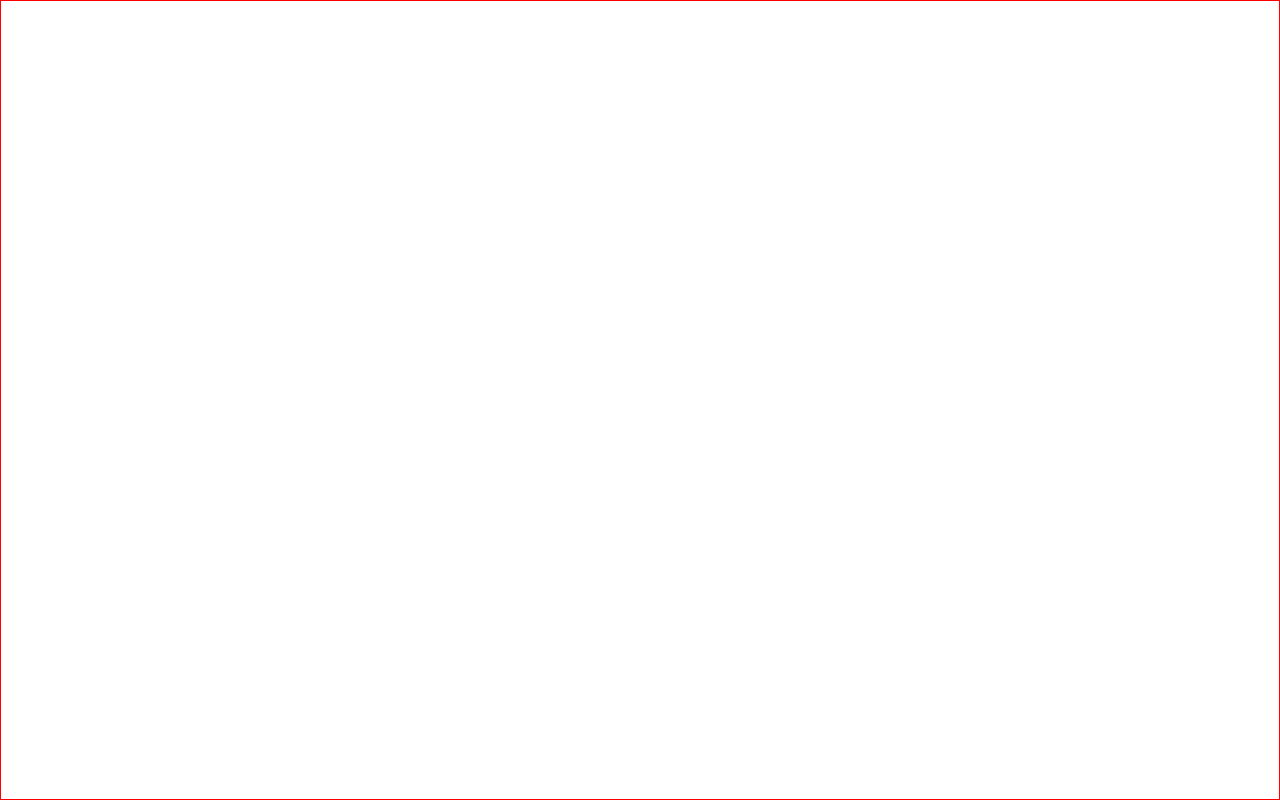
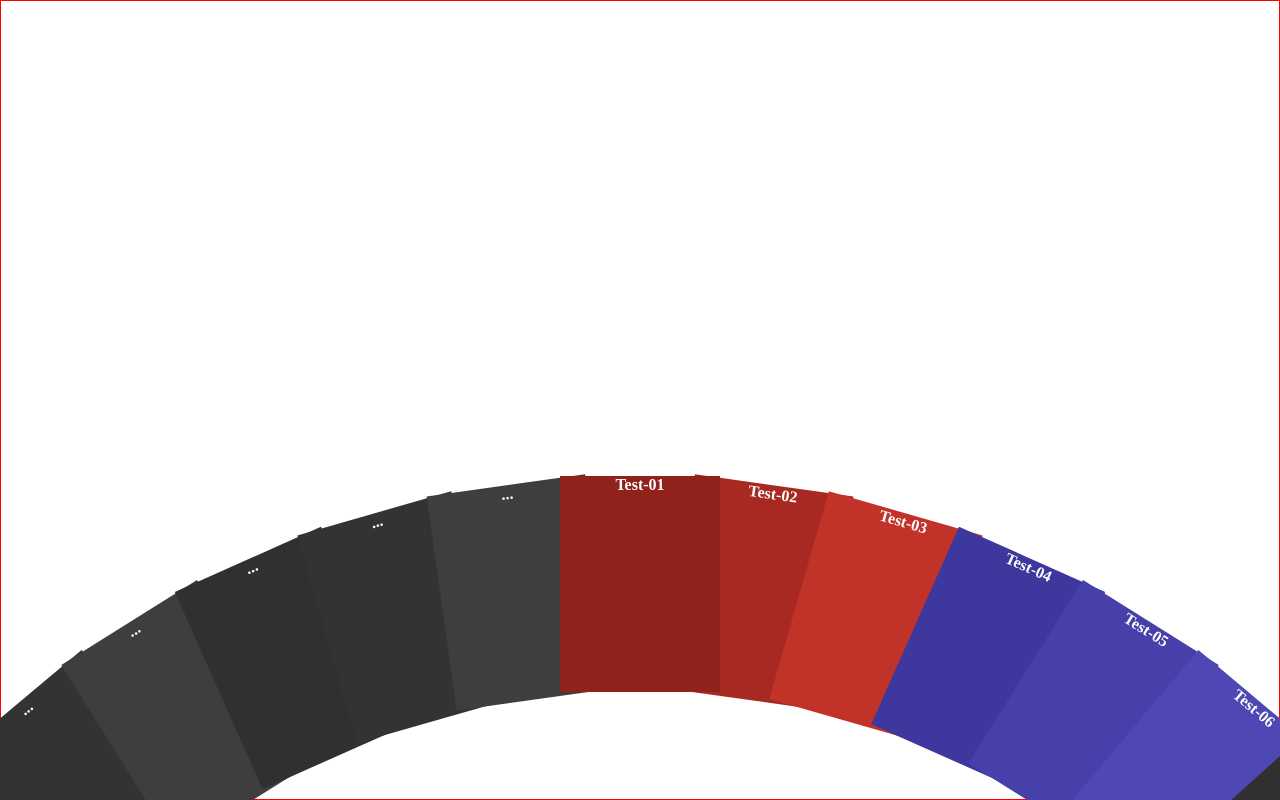
Before and after one commit to Rowan-Hyeho-Song/Rowan-Hyeho-Song.github.io, a React (Create React App) app: page / in a window 1280 px wide. Built offline with nearby package versions, Linux system fonts and the light colour scheme.

Commit message:
Update CardSlider.js
슬라이더의 아이템이 현재 focus되어있는 아이템을 기준으로 좌우로 자동 배치되도록 수정 (infinity scroll)

```diff
--- a/src/components/CardSlider.js
+++ b/src/components/CardSlider.js
@@ -1,7 +1,5 @@
 import styled from 'styled-components';
 import { useState, useEffect } from 'react';
-import { useWindowSize } from 'hooks/useWidowSize';
-import { throttle, debounce } from 'lodash';
 
 const Container = styled.div`
 position: relative;
@@ -13,48 +11,116 @@ const Container = styled.div`
 border: 1px solid red;
 `;
 
-const CardWrapper = styled.ul`
+const CardWrapper = styled.ul.attrs((props) => {
+    const { position, innerRadius, rotate } = props;
+    const [x, y] = position.split(" ");
+    const pos = ["0px", "0px"];
+    switch(x) {
+        case "left": pos[0] = `calc(-50vw - ${innerRadius})`; break;
+        case "right": pos[0] = `calc(50vw + ${innerRadius})`; break;
+        default: break;
+    };
+    switch(y) {
+        case "top": pos[1] = `calc(-50vh - ${innerRadius})`; break;
+        case "bottom": pos[1] = `calc(50vh + ${innerRadius})`; break;
+        default: break;
+    };
+
+    return {
+        style: {
+            transform: `translate(${pos.join(",")}) rotate(${rotate}deg)`
+        }
+    }
+})`
 list-style-type: none;
 transition: transform .1s;
 
 display: flex;
 justify-content: center;
-    align-items: center;
+align-items: flex-end;
 
 transform-origin: center center;
-    transform: translateY(1300px) rotate(${({ rotate }) => rotate}deg);
-    background-color: red;
-    width: 100px;
-    height: 100px;
 margin: 0;
 padding: 0;
 `;
 
-const Card = styled.li`
+const Card = styled.li.attrs((props) => ({
+    backgroundColor: props.color
+}))`
 position: absolute;
-    width: 30vh;
-    height: 40vh;
-    background-color: #00000022;
-    border: 1px solid #333333;
+width: 20vh;
+height: 27vh;
 
 text-align: center;
 font-weight: 600;
 z-index: 0;
 
 cursor: pointer;
-    transform-origin: center center;
+transform-origin: center bottom;
+color: white;
 
-    &:hover {
-        background-color: #FF555522;
+-webkit-user-select:none;
+-moz-user-select:none;
+-ms-user-select:none;
+user-select:none;
+
+&.focus, &:hover {
     z-index: 2;
 }
 `;
 
 function CardSlider (props) {
-    const { items } = props;
+    const {
+        items,
+        innerRadius = "0px",
+        floatViewport = "50%" // Card 크기 기준
+    } = props;
 
-    const windowSize = useWindowSize();
-    const [currentArc, setCurrentArc] = useState(0);
+    const [curArc, setCurArc] = useState(0);
+    const [curFocus, setCurFocus] = useState(0);
+    const [cardList, setCardList] = useState([]);
+
+    const itemSize = items.length
+    const translate = `calc(-${innerRadius} - ${floatViewport})`;
+
+    useEffect(() => {
+        const point = itemSize / 2;
+        const angle = 8;
+
+        const cards = items.map((item) => {
+            const order = item.key - curFocus;
+            const preOrder = item.order;
+            const newOrder = order > point ? order - itemSize :
+                            order < -point ? order + itemSize : order;
+            item.order = newOrder;
+            item.translate  = translate;
+            if (item.rotate === undefined) {
+                item.rotate = item.order * angle;
+            } else{
+                if ((preOrder !== 0 && newOrder !== 0) && preOrder + newOrder === 0) {
+                    const rotates = items.map((item) => item.rotate);
+                    if ( newOrder >= 0 ) {
+                        item.rotate = Math.max(...rotates) + angle;
+                    } else {
+                        item.rotate = Math.min(...rotates) - angle;
+                    }
+                }
+            }
+            return item;
+        });
+        cards.sort((a, b) => a.order - b.order);
+        setCardList(cards);
+    }, [curFocus, itemSize, items, translate]);
+
+    useEffect(() => {
+        cardList.some((card) => {
+            if (Math.abs(card.rotate + curArc) % 360 < 5) {
+                setCurFocus(card.key);
+                return true;
+            }
+            return false;
+        });
+    }, [curArc, cardList]);
 
     useEffect(() => {
         const target = document.getElementById("slider-container");
@@ -79,8 +145,7 @@ function CardSlider (props) {
 
                 const rad = Math.atan2(vectorECY, vectorECX) - Math.atan2(vectorSCY, vectorSCX);
                 const deg = rad * (180 / Math.PI);
-
-                setCurrentArc((currentArc) => currentArc + deg);
+                setCurArc((curArc) => curArc + deg);
                 startX = endX;
                 startY = endY;
             };
@@ -95,25 +160,28 @@ function CardSlider (props) {
         return () => {
             target.removeEventListener("mousedown", bindRotateCardEvent);
         };
-    }, [currentArc])
-
-    const CardList = () => {
-        const cards = Array.from({ length: items }, (_, i) => i + 1);
-        const point = items / 2;
-        const angle = 13;
-        const list = cards.map((card, i) => {
-            // const translate = '-300px';
-            const translate = 'calc(-75vw + 20vh)';
-            const rotate = i < point ? i * angle : (items - i) * -angle;
-            return (<Card className="no-drag" style={{ transform: `rotate(${rotate}deg) translateY(${translate})`}}>{card}</Card>);
-        });
-        return <>{list}</>;
-    }
+    }, [curArc]);
 
     return (
         <Container id="slider-container">
-            <CardWrapper id="card-wrapper" rotate={currentArc}>
-                <CardList />
+            <CardWrapper
+                id="card-wrapper"
+                rotate={curArc}
+                position={"center bottom"}
+                innerRadius={innerRadius}
+            >
+                { cardList && cardList.map((card) => {
+                    return (
+                        <Card
+                            key={card.key}
+                            className={card.order === 0 ? "focus": ""}
+                            style={{
+                                transform: `rotate(${card.rotate}deg) translateY(${translate})`,
+                                backgroundColor: card.color
+                            }}
+                        >{card.title}</Card>
+                    );
+                })}
             </CardWrapper>
         </Container>
     );
```
Lines whose indentation alone changed are shown as unchanged.
